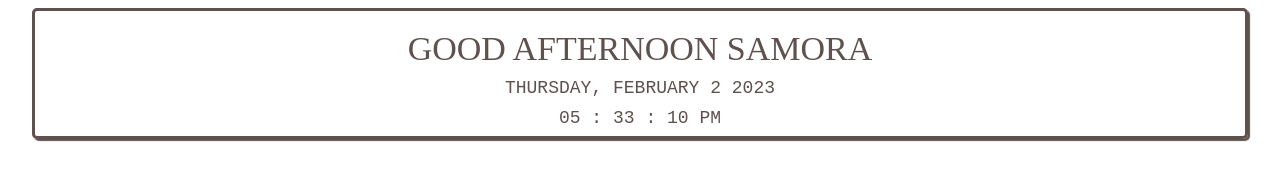
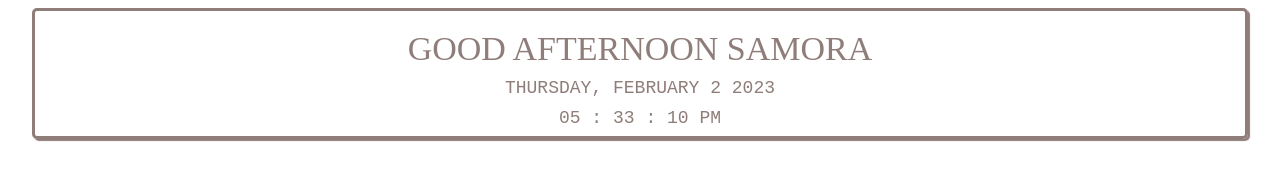
Before and after one commit to samorasenti/notion, a plain HTML site: page greetings.html in a window 1280 px wide. Drawn offline with Linux system fonts and the light colour scheme.

Commit message:
Update greetings.html

```diff
--- a/greetings.html
+++ b/greetings.html
@@ -16,16 +16,16 @@
 
         .widget {
             padding: 5px 5px ;
-            color: #5E514E;
+            color: #8F7D79;
             display: flex;
             justify-content:center;
             align-items:center;
             flex-direction: column;
             max-width: 95%;
             margin: auto;
-            border: 3px solid #5E514E;
+            border: 3px solid #8F7D79;
             border-radius: 5px;
-            box-shadow: 2px 2px 1px 0px #5E514E;
+            box-shadow: 2px 2px 1px 0px #8F7D79;
 
         }
 
```
